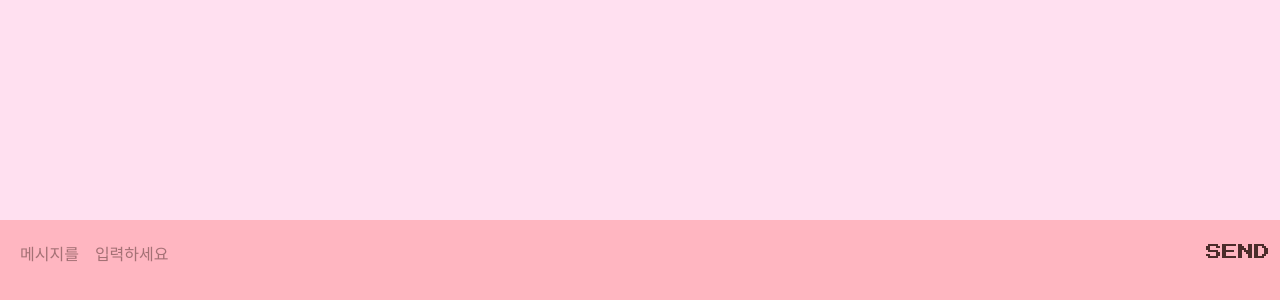
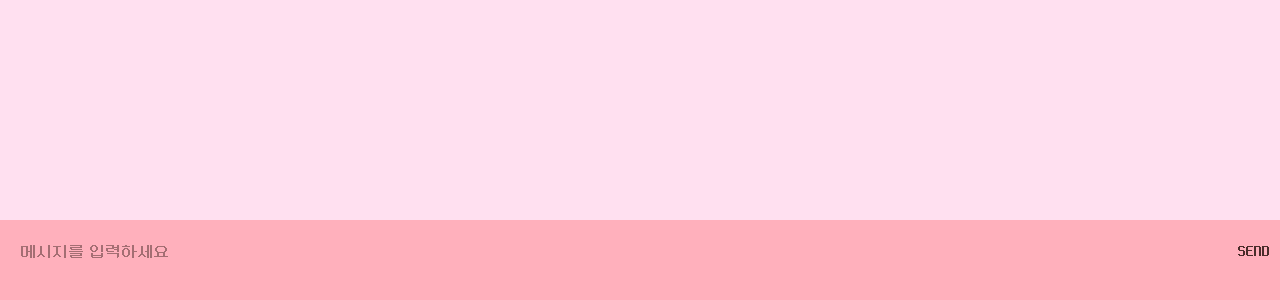
Before and after one commit to OutlierCapstone/Hackahoy, a Next.js app: page / in a window 1280 px wide. Shown: the part 280-580 px from the top of the page. Built offline with nearby package versions, Linux system fonts and the light colour scheme.

Commit message:
feat: Add local fonts and configure global styles

```diff
--- a/src/app/layout.tsx
+++ b/src/app/layout.tsx
@@ -10,12 +10,6 @@ export const metadata = {
 export default function RootLayout({ children }: { children: React.ReactNode }) {
   return (
     <html lang="en">
-      <head>
-        <link
-          href="https://fonts.googleapis.com/css2?family=Press+Start+2P&display=swap"
-          rel="stylesheet"
-        />
-      </head>
       <body>
         {children}
       </body>
--- a/src/styles/globals.css
+++ b/src/styles/globals.css
@@ -1,7 +1,14 @@
 @import "tailwindcss";
 
+@font-face {
+  font-family: "NeoDunggeunmo";
+  font-style: normal;
+  font-weight: 400;
+  src: url("@/assets/fonts/NeoDunggeunmoPro-Regular.woff") format("woff");
+}
+
 :root {
-  --background: #ffb6c1;
+  --background: #ffb0bc;
   --foreground: #4a2c2a;
 }
 
@@ -12,7 +19,7 @@
 
 @media (prefers-color-scheme: dark) {
   :root {
-    --background: #ffb6c1;
+    --background: #ffb0bc;
     --foreground: #4a2c2a;
   }
 }
@@ -20,5 +27,5 @@
 body {
   background: var(--background);
   color: var(--foreground);
-  font-family: "Press Start 2P", monospace;
+  font-family: "NeoDunggeunmo", monospace;
 }
```
Also changed, not shown: src/assets/fonts/NeoDunggeunmoPro-Regular.woff (added).
